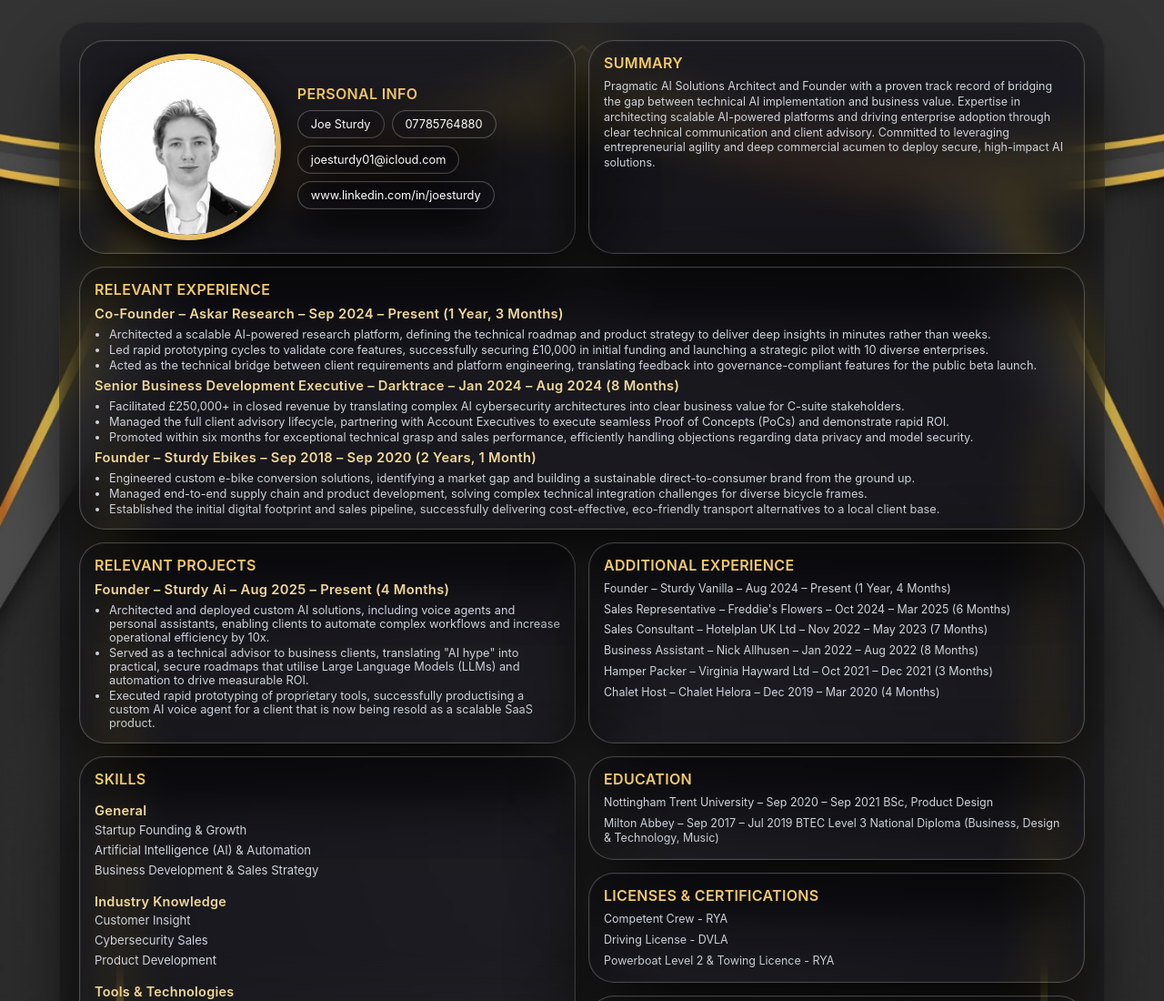
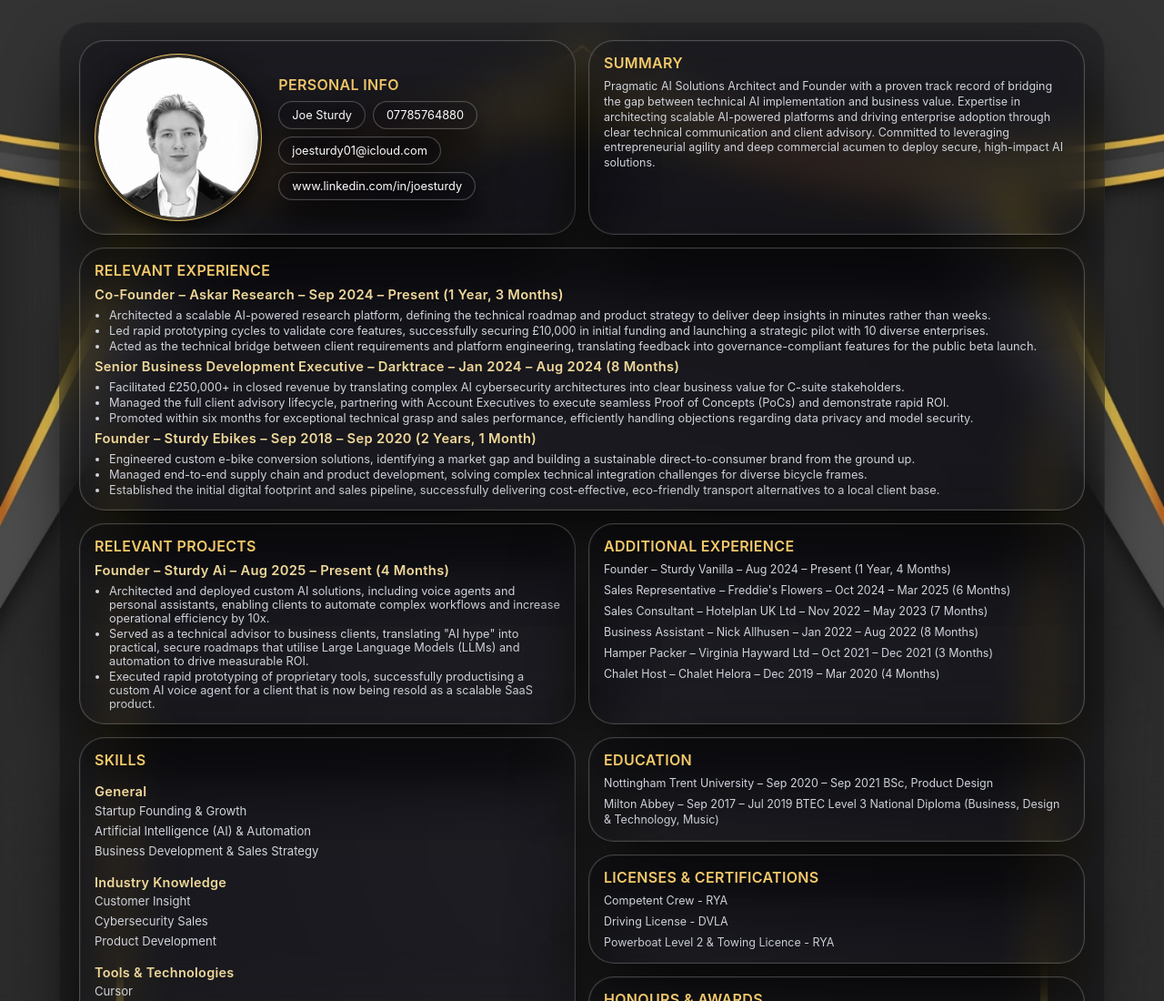
Before and after one commit to joesturdy01/cv, a plain HTML site: page index.html in a window 1280 px wide. Shown: the top 1100 px of the page at 91% size. Drawn offline with Linux system fonts and the light colour scheme; a web font is replaced by a local one.

Commit message:
Reduce avatar size and border thickness

```diff
--- a/index.html
+++ b/index.html
@@ -304,13 +304,14 @@
       }
 
       .avatar-circle {
-        width: clamp(140px, 16vw, 260px);
+        width: clamp(126px, 14.4vw, 234px);
         height: auto;
         height: auto;
         aspect-ratio: 1 / 1;
         border-radius: 50%;
-        background: var(--gold);
-        padding: 6px;
+        border: 1px solid var(--gold);
+        background: rgba(244, 201, 107, 0.1);
+        padding: 3px;
         display: flex;
         align-items: center;
         justify-content: center;
```
